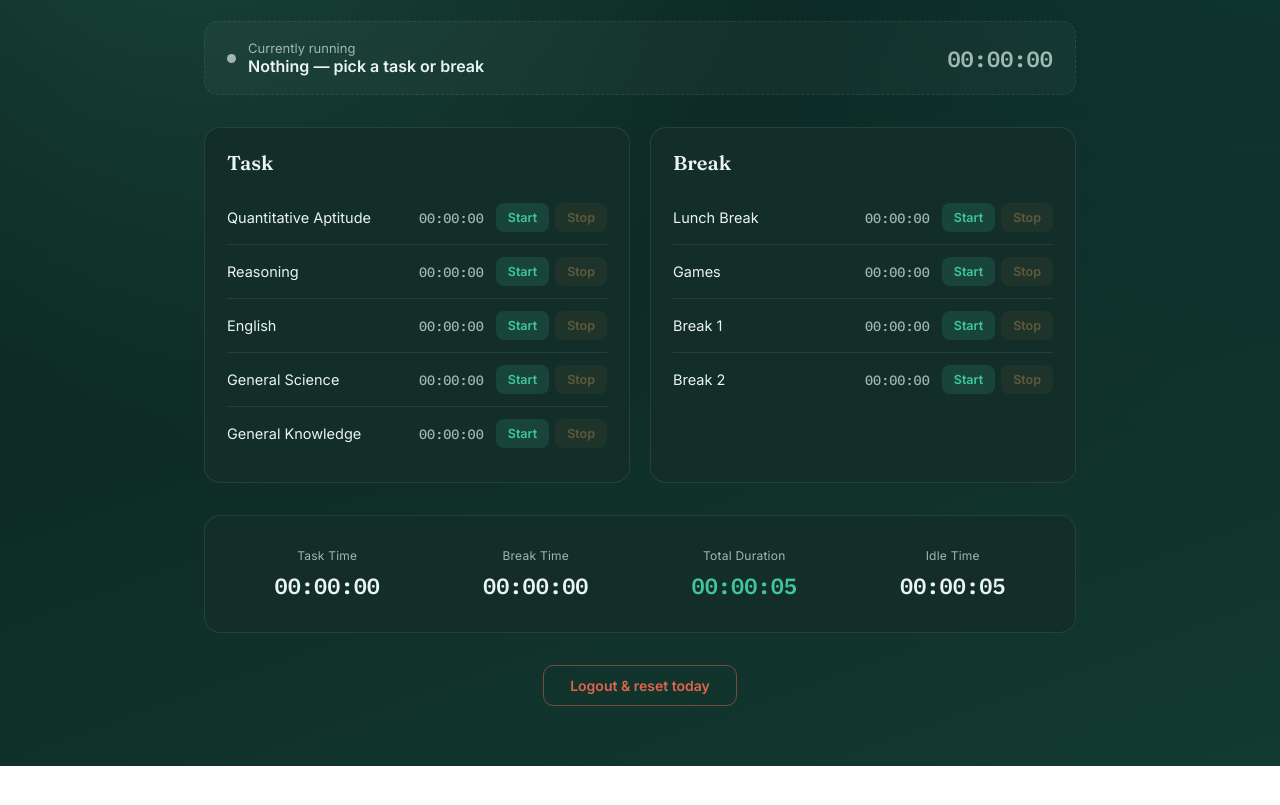
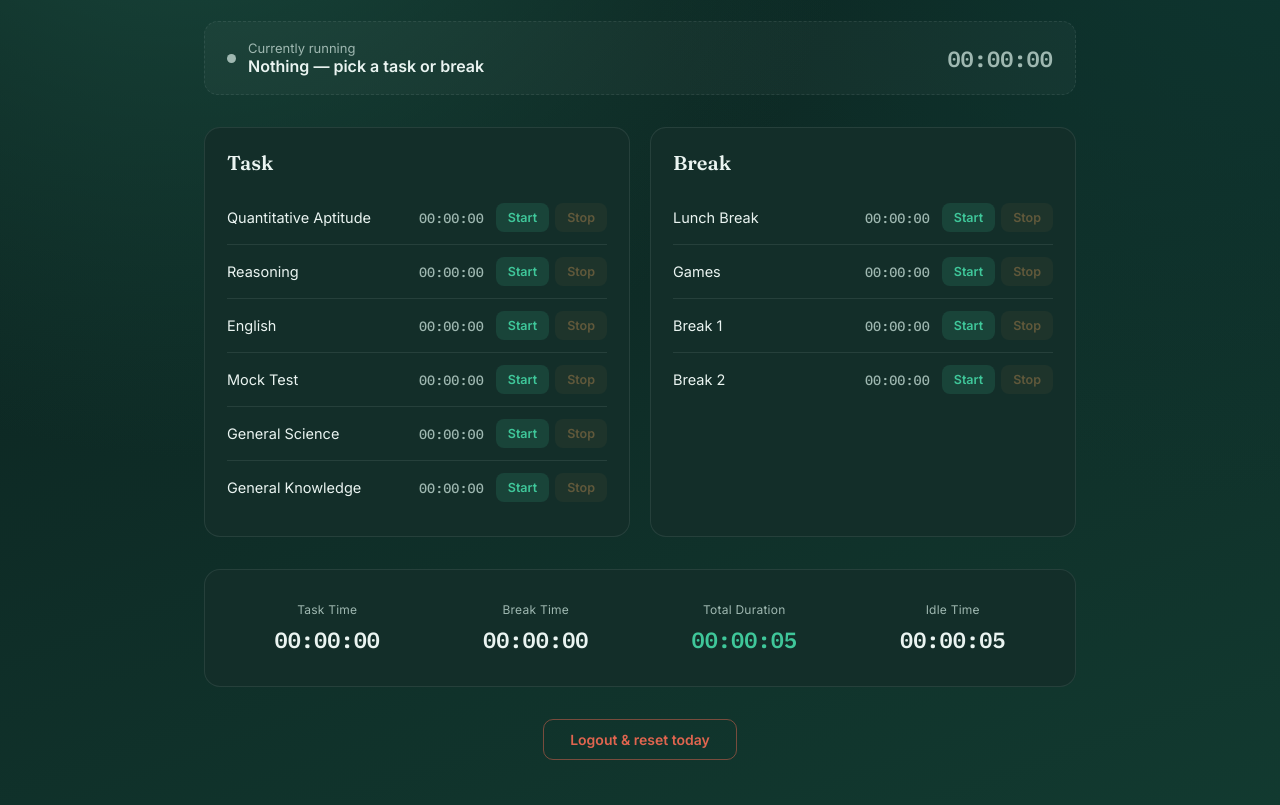
Before and after one commit to DevvratSahu07/Adherence-tracker, a plain HTML site: page index.html in a window 1280 px wide. Shown: the part 125-930 px from the top of the page. Before the commit the page ends 891 px from the top, so only its background shows below. Drawn offline with Linux system fonts and the light colour scheme.

Commit message:
Update index.html

```diff
--- a/index.html
+++ b/index.html
@@ -252,7 +252,7 @@
 </footer>
 
 <script>
-const TASKS = ["Quantitative Aptitude","Reasoning","English","General Science","General Knowledge"];
+const TASKS = ["Quantitative Aptitude","Reasoning","English","Mock Test","General Science","General Knowledge"];
 const BREAKS = ["Lunch Break","Games","Break 1","Break 2"];
 const STORAGE_KEY = "adherence-tracker-state";
 
```
